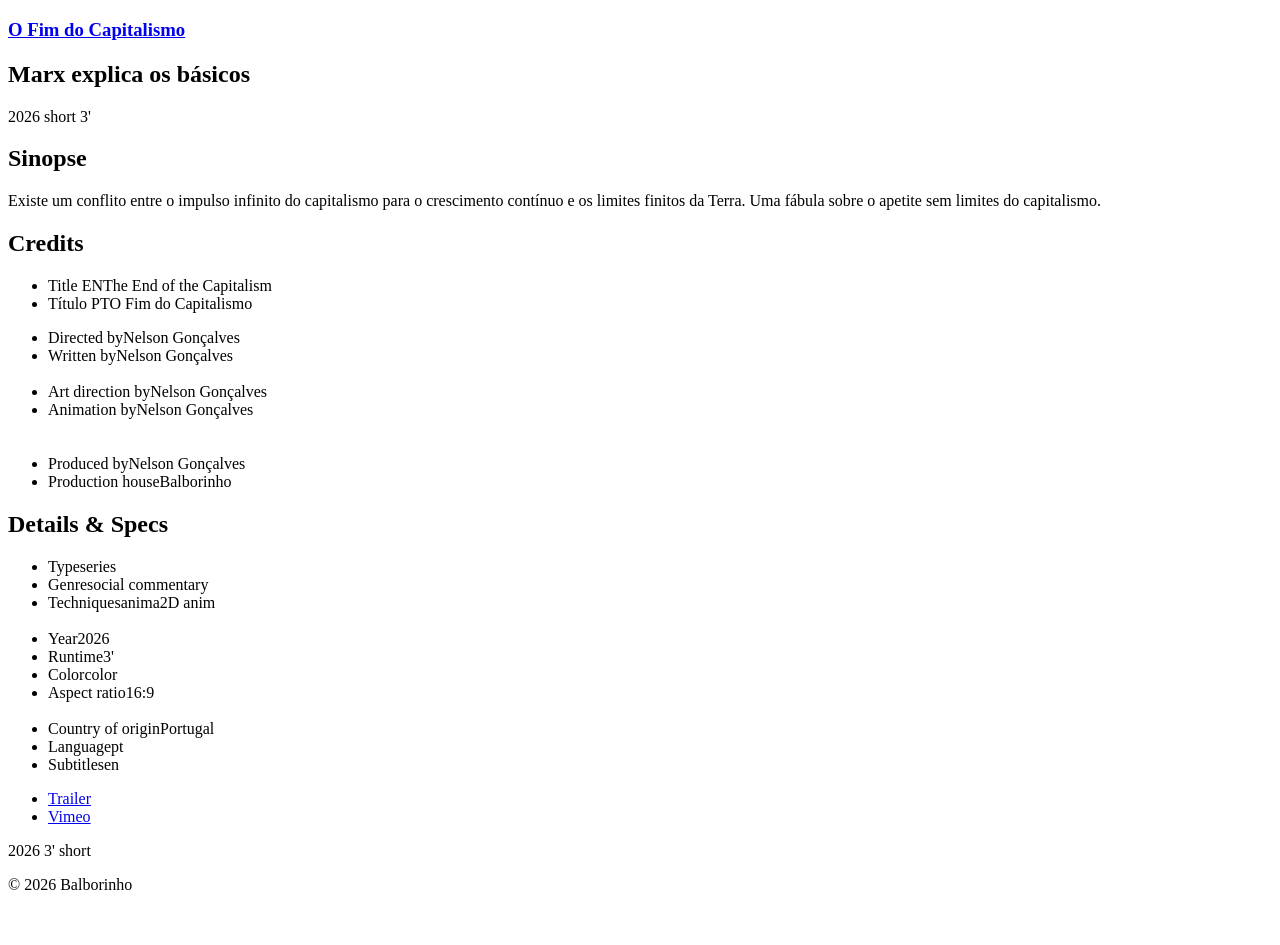
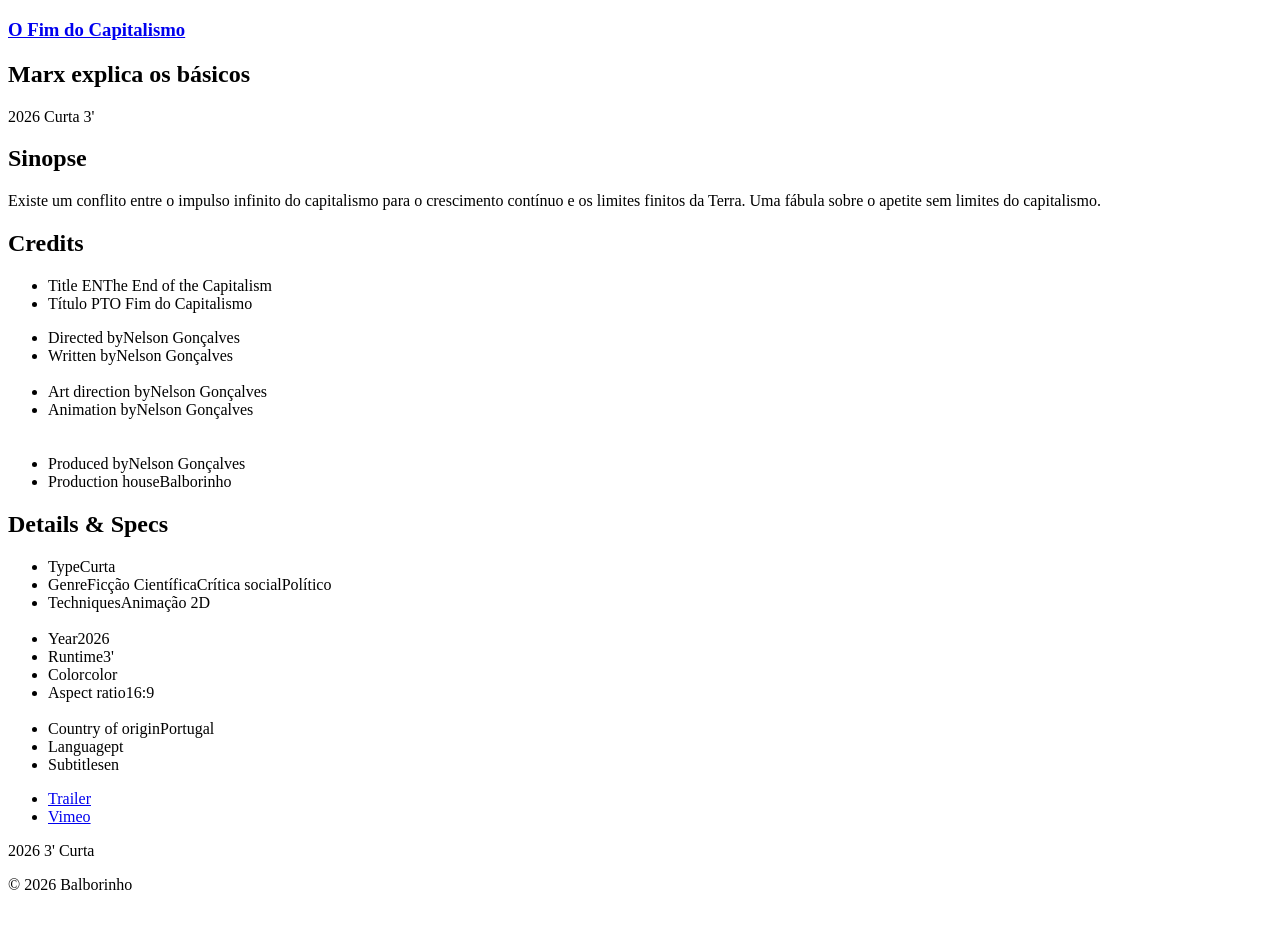
Before and after one commit to nafergo/webtest, a Jekyll site: the page built from _products/o-fim-do-capitalismo.md, in a window 1280 px wide and 1400 px high, scrolled down 738 px. Shown: the part 152-1097 px from the top of the window. Built offline with Jekyll 4.4.1, drawn with Linux system fonts in a browser that asks for light colours.

Commit message:
Update o-fim-do-capitalismo.md

```diff
--- a/_products/o-fim-do-capitalismo.md
+++ b/_products/o-fim-do-capitalismo.md
@@ -3,24 +3,24 @@ title: "O Fim do Capitalismo"
 titulo-en: "The End of the Capitalism"
 titulo-pt: "O Fim do Capitalismo"
 subtitle: "Marx explica os básicos"
-type: ['2026', 'short', "3'"]
+type: ['2026', 'Curta', "3'"]
 
 assets: /static/images/products/o-fim-do-capitalismo/
 
 date: 2026-01-30
 
 
-project-type: ['series']
+project-type: ['Curta']
 # TIPO Curta, Série, Curtinha
 # TYPE Short, Series, Very short
 
-genre: social commentary
+genre: ['Ficção Científica', 'Crítica social', 'Político']
 # GÉNERO	Comédia, Drama, Tragédia, Fantasia, Ficção Científica, Terror/Horror, Suspense, Aventura, Romance, Mistério, Fábula, Satírico/Sátira, Experimental, Surreal/Absurdo, Poético, Psicológico, Infantil, Família, Musical, Noir, Documental (animado)
 # GENRE	Comedy, Drama, Tragedy, Fantasy, Science Fiction (Sci-Fi), Horror, Thriller, Adventure, Romance, Mystery, Fable, Satire, Experimental, Surreal/Absurd, Poetic, Psychological, Children’s, Family, Musical, Noir, Animated Documentary
 # TOM Crítica social, Político, Filosófico, Metafórico, Alegórico, Autobiográfico, Educativo, Humor negro, Irónico, Sarcástico, Contemplativo, Poético, Experimental, Abstrato, Minimalista, Sensível/Intimista, Emocional, Distópico, Utópico, Crítico, Satírico
 # TONE	Social Commentary, Political, Philosophical, Metaphorical, Allegorical, Autobiographical, Educational, Dark Humor, Ironic, Sarcastic, Contemplative, Poetic, Experimental, Abstract, Minimalist, Intimate, Emotional, Dystopian, Utopian, Critical, Satirical
 
-techniques: 'anima2D anim'
+techniques: 'Animação 2D'
 # TÉCNICAS Animação 3D, Animação 2D,	Animação 2D digital (frame-a-frame),	Rotoscopia, Animação cut-out digital, Stop-motion
 # TECHNIQUES 3D animation,	2D animation, 2D digital animation (frame-by-frame), Rotoscoping, Digital cut-out animation, Stop-motion
 
```
